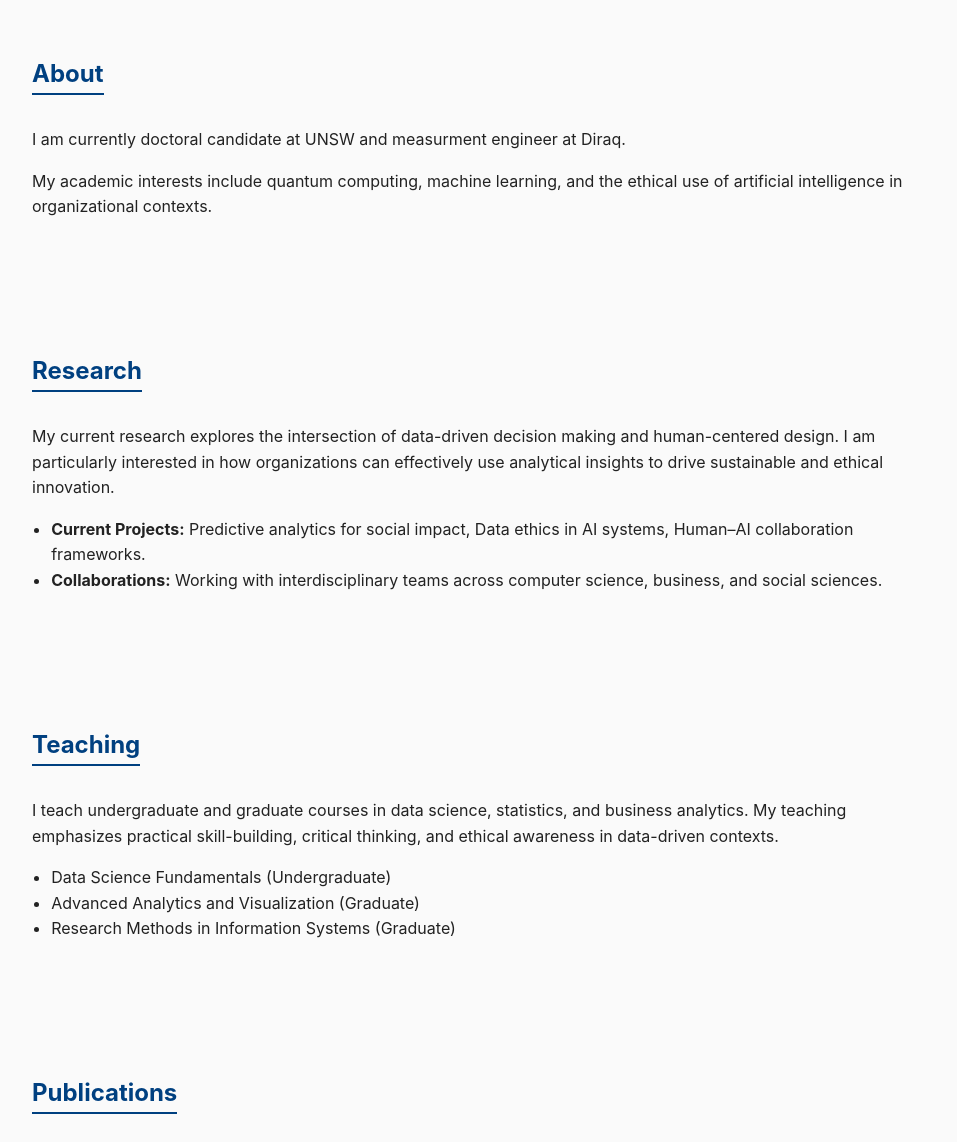
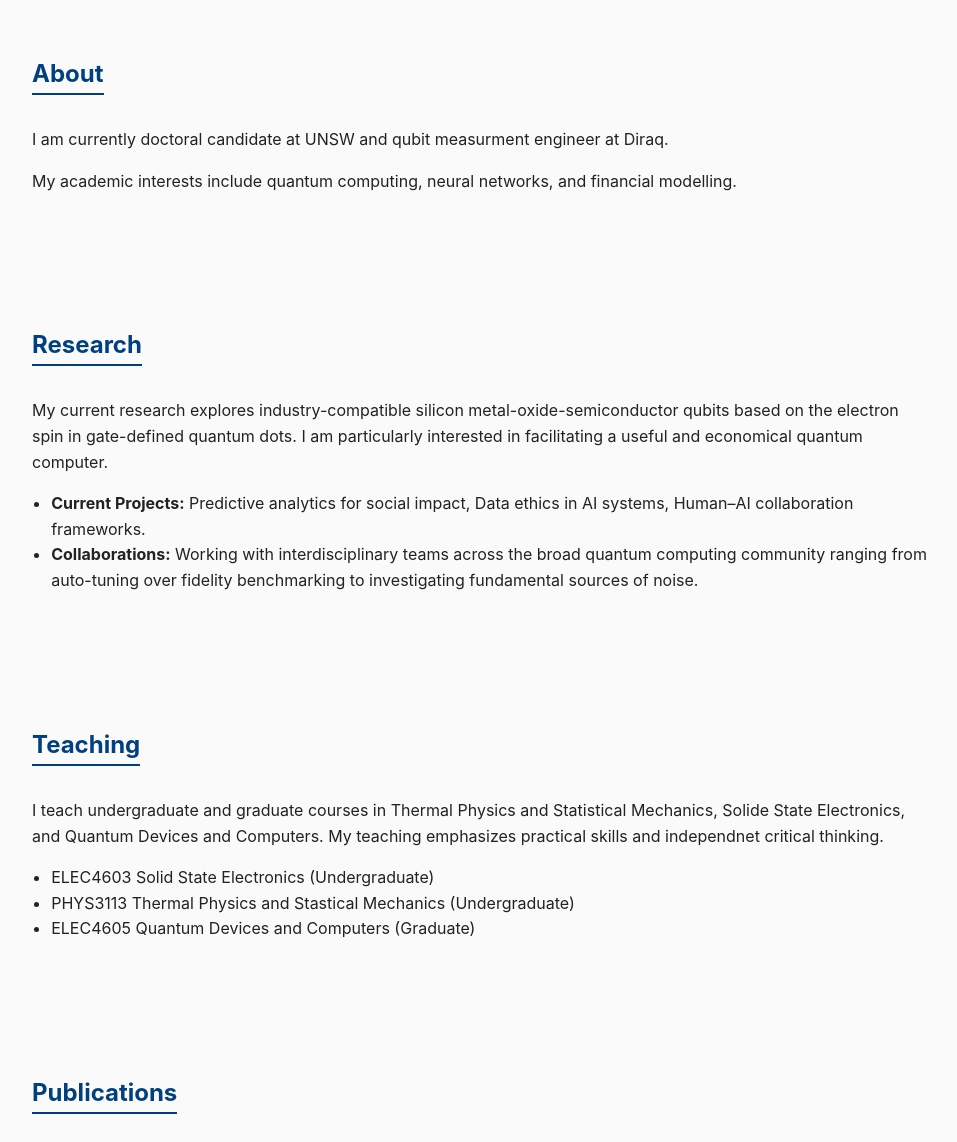
Before and after one commit to PaulSteinacker/academic-website, a plain HTML site: page index.html in a window 1280 px wide. Shown: the part 400-1542 px from the top of the page, without its empty margins (158-1115 px from the left). Drawn offline with Linux system fonts and the light colour scheme.

Commit message:
Update index.html

```diff
--- a/index.html
+++ b/index.html
@@ -175,26 +175,26 @@
 
   <section id="about">
     <h2>About</h2>
-    <p>I am currently doctoral candidate at UNSW and measurment engineer at Diraq.</p>
-    <p>My academic interests include quantum computing, machine learning, and the ethical use of artificial intelligence in organizational contexts.</p>
+    <p>I am currently doctoral candidate at UNSW and qubit measurment engineer at Diraq.</p>
+    <p>My academic interests include quantum computing, neural networks, and financial modelling.</p>
   </section>
 
   <section id="research">
     <h2>Research</h2>
-    <p>My current research explores the intersection of data-driven decision making and human-centered design. I am particularly interested in how organizations can effectively use analytical insights to drive sustainable and ethical innovation.</p>
+    <p>My current research explores industry-compatible silicon metal-oxide-semiconductor qubits based on the electron spin in gate-defined quantum dots. I am particularly interested in facilitating a useful and economical quantum computer.</p>
     <ul>
       <li><strong>Current Projects:</strong> Predictive analytics for social impact, Data ethics in AI systems, Human–AI collaboration frameworks.</li>
-      <li><strong>Collaborations:</strong> Working with interdisciplinary teams across computer science, business, and social sciences.</li>
+      <li><strong>Collaborations:</strong> Working with interdisciplinary teams across the broad quantum computing community ranging from auto-tuning over fidelity benchmarking to investigating fundamental sources of noise.</li>
     </ul>
   </section>
 
   <section id="teaching">
     <h2>Teaching</h2>
-    <p>I teach undergraduate and graduate courses in data science, statistics, and business analytics. My teaching emphasizes practical skill-building, critical thinking, and ethical awareness in data-driven contexts.</p>
+    <p>I teach undergraduate and graduate courses in Thermal Physics and Statistical Mechanics, Solide State Electronics, and Quantum Devices and Computers. My teaching emphasizes practical skills and independnet critical thinking.</p>
     <ul>
-      <li>Data Science Fundamentals (Undergraduate)</li>
-      <li>Advanced Analytics and Visualization (Graduate)</li>
-      <li>Research Methods in Information Systems (Graduate)</li>
+      <li>ELEC4603 Solid State Electronics (Undergraduate)</li>
+      <li>PHYS3113 Thermal Physics and Stastical Mechanics (Undergraduate)</li>
+      <li>ELEC4605 Quantum Devices and Computers (Graduate)</li>
     </ul>
   </section>
 
```
